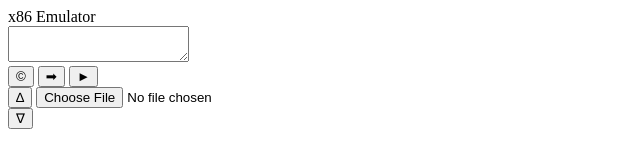
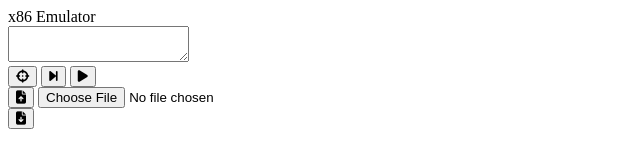
Before and after one commit to PetrichorIT/x86webEmulator, a website built with webpack: page public/index.html in a window 1280 px wide. Shown: the full height of the page, 0-640 px from the left. Built offline with nearby package versions, Linux system fonts and the light colour scheme.

Commit message:
FontAwesome

```diff
--- a/public/index.html
+++ b/public/index.html
@@ -13,6 +13,7 @@
     <link rel="stylesheet" href="css/codemirror.css">
     <link rel="stylesheet" href="css/material-darker.css">
 
+    <script src="https://kit.fontawesome.com/a076d05399.js"></script>
 </head>
 <body>
     <div class="popover-box"></div>
@@ -26,15 +27,25 @@
                     <textarea id="editor" autocomplete="false"></textarea>
                 </div>
                 <div class="button-box">
-                    <button id="compile">©</button>
-                    <button id="step">➡︎</button>
-                    <button id="run">►</button>
+                    <button id="compile">
+                        <i class="fas fa-crosshairs"></i>
+                    </button>
+                    <button id="step">
+                        <i class="fas fa-step-forward"></i>
+                    </button>
+                    <button id="run">
+                        <i class="fas fa-play"></i>
+                    </button>
                     <div class="upload-btn-box">
-                        <button class="btn">∆</button>
+                        <button class="btn">
+                            <i class="fas fa-file-upload"></i>
+                        </button>
                         <input type="file" id="fileInput" accept="text/*">
                     </div>
                     <div class="upload-btn-box">
-                        <button class="btn" id="downloadButton">∇</button>
+                        <button class="btn" id="downloadButton">
+                            <i class="fas fa-file-download"></i>
+                        </button>
                     </div>
                 </div>
                 <div class="debug-box" id="debug-box">
--- a/src/dom/DOMApp.ts
+++ b/src/dom/DOMApp.ts
@@ -93,7 +93,10 @@ export class DOMApp {
 		type = type || 'info';
 		const art = document.createElement('article');
 		art.classList.add(type);
-		art.innerHTML = message;
+		art.innerHTML =
+			`<i class="fas ${type === 'error'
+				? 'fa-exclamation-circle'
+				: 'fa-info-circle'}" style="padding-right: 10px;"></i>` + message;
 		this.debugBox.appendChild(art);
 
 		setTimeout(() => art.remove(), type === 'error' ? 30000 : 10000);
--- a/webpack.config.js
+++ b/webpack.config.js
@@ -1,7 +1,7 @@
 const path = require('path');
 
 module.exports = {
-	mode: 'development',
+	// mode: 'development',
 	entry: './prebuild/index.js',
 	output: {
 		filename: 'main.js',
```
Also changed, not shown: package.json (+10 -10 lines).
